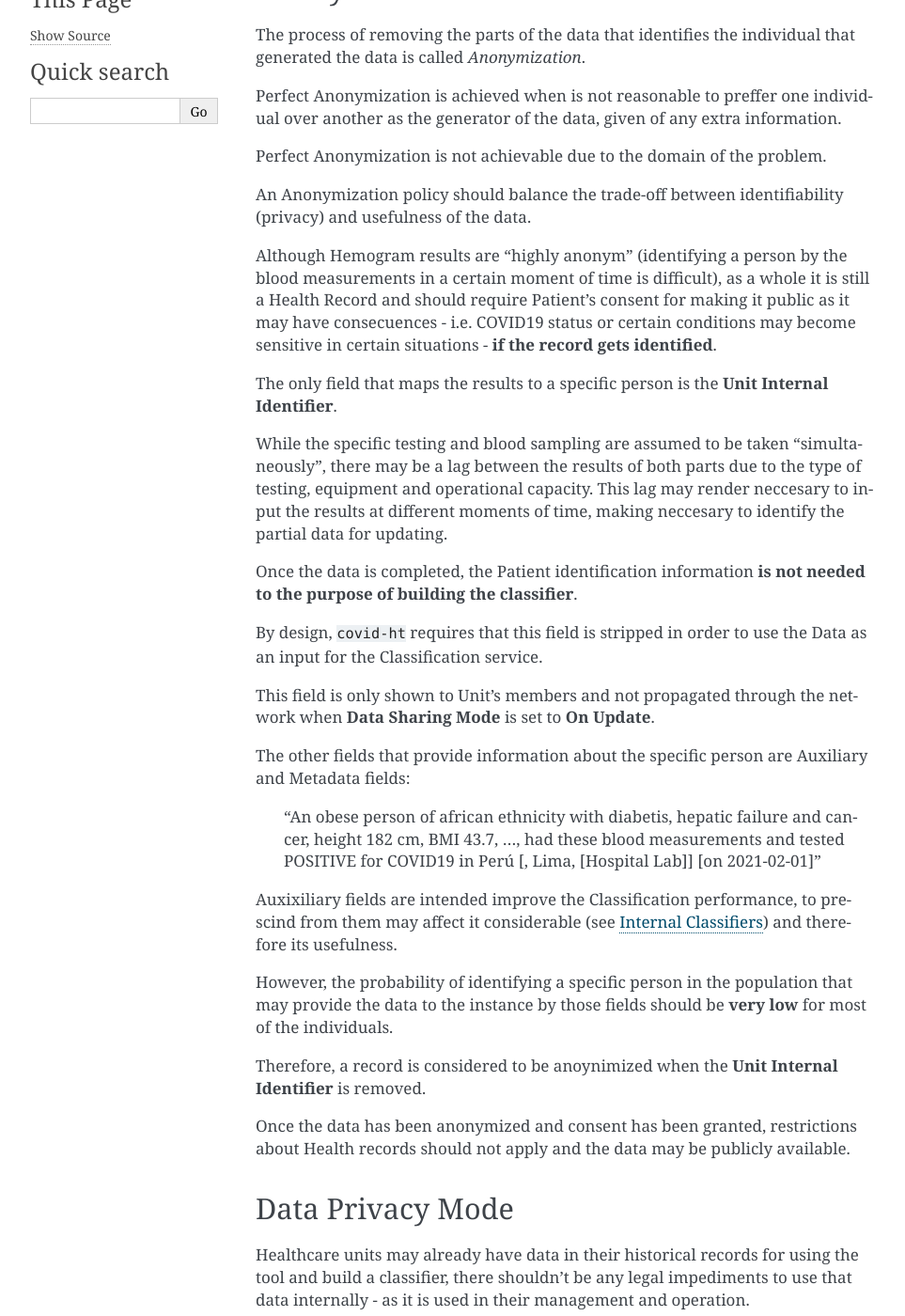
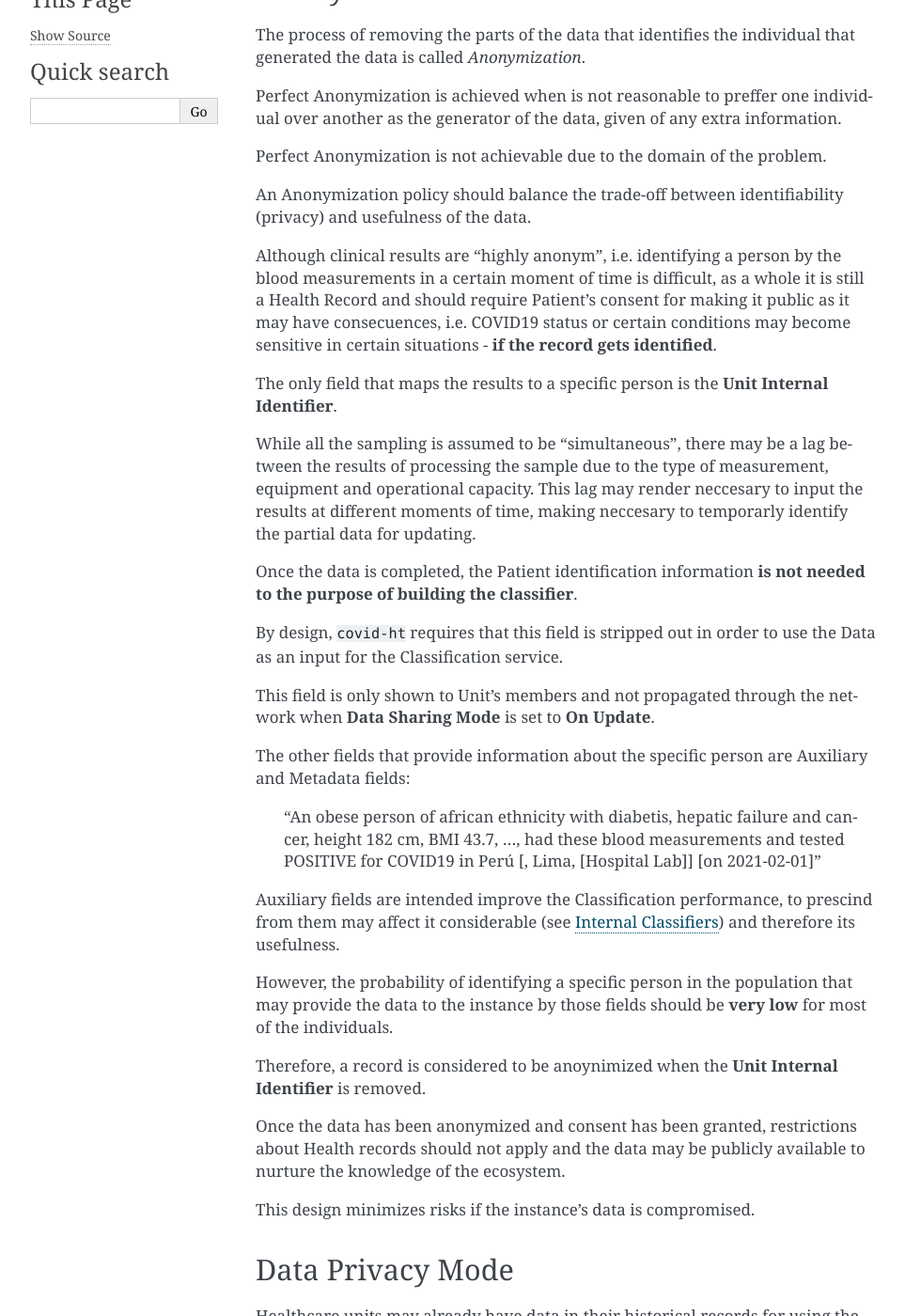
Before and after one commit to math-a3k/covid-ht, a Sphinx documentation site: the page built from docs/data/data_privacy.rst, in a window 1280 px wide and 1400 px high, scrolled down 347 px. Shown: the whole window at 94% size, without its empty margins (148-1111 px from the left). Built offline with Sphinx 7.4.7, drawn with Linux system fonts in a browser that asks for light colours; some of the changed text lies outside the part shown.

Commit message:
Documentation Update (Data Privacy)

```diff
--- a/docs/data/data_privacy.rst
+++ b/docs/data/data_privacy.rst
@@ -21,15 +21,15 @@ Perfect Anonymization is not achievable due to the domain of the problem.
 
 An Anonymization policy should balance the trade-off between identifiability (privacy) and usefulness of the data.
 
-Although Hemogram results are "highly anonym" (identifying a person by the blood measurements in a certain moment of time is difficult), as a whole it is still a Health Record and should require Patient's consent for making it public as it may have consecuences - i.e. COVID19 status or certain conditions may become sensitive in certain situations - **if the record gets identified**.
+Although clinical results are "highly anonym", i.e. identifying a person by the blood measurements in a certain moment of time is difficult, as a whole it is still a Health Record and should require Patient's consent for making it public as it may have consecuences, i.e. COVID19 status or certain conditions may become sensitive in certain situations - **if the record gets identified**.
 
 The only field that maps the results to a specific person is the **Unit Internal Identifier**.
 
-While the specific testing and blood sampling are assumed to be taken "simultaneously", there may be a lag between the results of both parts due to the type of testing, equipment and operational capacity. This lag may render neccesary to input the results at different moments of time, making neccesary to identify the partial data for updating.
+While all the sampling is assumed to be "simultaneous", there may be a lag between the results of processing the sample due to the type of measurement, equipment and operational capacity. This lag may render neccesary to input the results at different moments of time, making neccesary to temporarly identify the partial data for updating.
 
 Once the data is completed, the Patient identification information **is not needed to the purpose of building the classifier**.
 
-By design, ``covid-ht`` requires that this field is stripped in order to use the Data as an input for the Classification service.
+By design, ``covid-ht`` requires that this field is stripped out in order to use the Data as an input for the Classification service.
 
 This field is only shown to Unit's members and not propagated through the network when **Data Sharing Mode** is set to **On Update**.
 
@@ -37,18 +37,20 @@ The other fields that provide information about the specific person are Auxiliar
 
   "An obese person of african ethnicity with diabetis, hepatic failure and cancer, height 182 cm, BMI 43.7, ..., had these blood measurements and tested POSITIVE for COVID19 in Perú [, Lima, [Hospital Lab]] [on 2021-02-01]"
 
-Auxixiliary fields are intended improve the Classification performance, to prescind from them may affect it considerable (see :ref:`internal_classifiers`) and therefore its usefulness.
+Auxiliary fields are intended improve the Classification performance, to prescind from them may affect it considerable (see :ref:`internal_classifiers`) and therefore its usefulness.
 
 However, the probability of identifying a specific person in the population that may provide the data to the instance by those fields should be **very low** for most of the individuals.
 
 Therefore, a record is considered to be anoynimized when the **Unit Internal Identifier** is removed.
 
-Once the data has been anonymized and consent has been granted, restrictions about Health records should not apply and the data may be publicly available.
+Once the data has been anonymized and consent has been granted, restrictions about Health records should not apply and the data may be publicly available to nurture the knowledge of the ecosystem.
+
+This design minimizes risks if the instance's data is compromised.
 
 Data Privacy Mode
 =================
 
-Healthcare units may already have data in their historical records for using the tool and build a classifier, there shouldn't be any legal impediments to use that data internally - as it is used in their management and operation.
+Healthcare units may already have data in their historical records for using the tool and build a classifier, there shouldn't be any legal impediments to use that data - or any data generated internally - as it is used in their management and operation.
 
 There shouldn't be also any impediments of sharing the classifier - or the classifying service - as it can be considered as sharing knowledge, just as experience about therapies and their effectiveness in their operations is usually shared.
 
```
